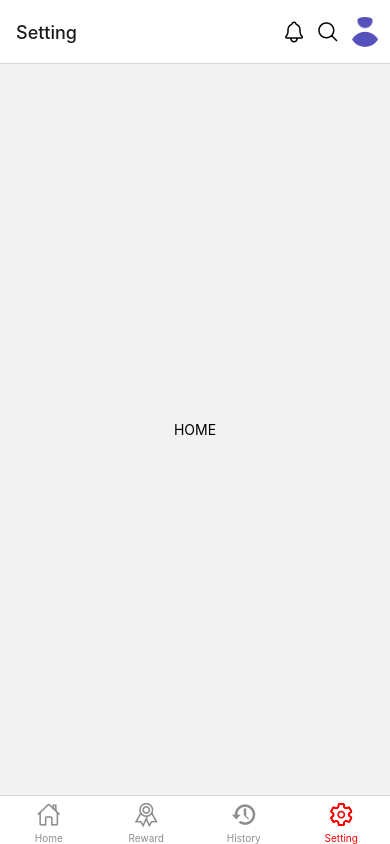
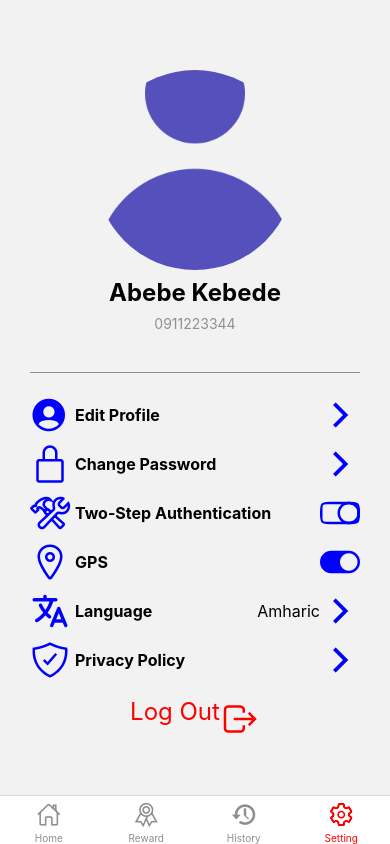
Before and after one commit to DagimAsnake/WayBill, a React Native app: screen /Setting in a window 390 px wide. Built offline with nearby package versions, Linux system fonts and the light colour scheme.

Commit message:
finishing setting screen

```diff
--- a/App.js
+++ b/App.js
@@ -68,6 +68,7 @@ function BottomNav() {
       />
       <BottomTab.Screen name='Setting' component={SettingCon}
          options={{
+            headerShown: false,
             tabBarIcon: ({color, size}) => (
               <Ionicons name="settings-outline" size={size} color={color} />
             )
@@ -85,7 +86,7 @@ export default function App() {
       {/* <AuthStack />   */}
       {/* After Authentication */}
       <Stack.Navigator>
-        <Stack.Screen name="BottomNav" component={BottomNav} options={{ headerShown: false }} />
+          <Stack.Screen name="BottomNav" component={BottomNav} options={{ headerShown: false }} />
       </Stack.Navigator>
   </NavigationContainer>
   );
--- a/components/Controller/VideoFrame.js
+++ b/components/Controller/VideoFrame.js
@@ -53,10 +53,10 @@ function VideoFrame() {
             <View style={styles.viewContainer}>
                 <Text style={styles.videos}>Videos</Text>
                 <View style={styles.viewIcon}>
-                    <Pressable onPress={scrollToFirstItem}>
+                    <Pressable onPress={scrollToFirstItem} style={({pressed}) => [styles.pressesd, styles.circle]} >
                         <Ionicons name="chevron-back-sharp" size={32} color="black" />
                     </Pressable>
-                    <Pressable onPress={scrollToLastItem}>
+                    <Pressable onPress={scrollToLastItem}  style={({pressed}) => [styles.pressesd, styles.circle]} >
                         <Ionicons name="chevron-forward-sharp" size={32} color="black" />
                     </Pressable>
                 </View>
@@ -69,6 +69,9 @@ function VideoFrame() {
 export default VideoFrame
 
 const styles = StyleSheet.create({
+    pressesd: {
+        opacity: 0.7
+    },
     root: {
         flex: 1
     },
@@ -79,10 +82,15 @@ const styles = StyleSheet.create({
     },
     viewIcon: {
         flexDirection: "row",
-        marginRight: 10
+        marginRight: 10,
     },
     videos: {
         fontSize: 24,
         fontWeight: "bold"
+    },
+    circle: {
+        borderRadius: 16,
+        backgroundColor: "#909090",
+        marginLeft: 5
     }
 })
--- /dev/null
+++ b/components/Setting/Header.js
@@ -0,0 +1,41 @@
+import { View, Image, StyleSheet, Text } from "react-native"
+
+function Header() {
+    return(
+        <View style={styles.container}>
+            <Image source={require("../../assets/user-icon.png")} style={styles.image} />
+            <View>
+                <Text style={styles.name}>Abebe Kebede</Text>
+                <Text style={styles.phone}>0911223344</Text>
+            </View>
+        </View>
+    )
+}
+
+export default Header
+
+const styles = StyleSheet.create({
+    container: {
+        // flex: 1,
+        alignItems: "center",
+        borderColor: "#909090",
+        borderBottomWidth: 1,
+        margin: 20,
+        paddingBottom: 40
+    },
+    image: {
+        width: 200,
+        height: 200,
+        borderRadius: 100,
+    },
+    name: {
+        textAlign: "center",
+        fontSize: 24,
+        fontWeight: "bold",
+        padding: 8,
+    },
+    phone: {
+        textAlign: "center",
+        color: "#909090"
+    }
+  });
--- /dev/null
+++ b/components/Setting/Logout.js
@@ -0,0 +1,26 @@
+import { View, Text, StyleSheet } from "react-native"
+import { Ionicons } from '@expo/vector-icons';
+
+function Logout() {
+    return(
+        <View style={styles.container}>
+            <Text style={styles.text}>Log Out</Text>
+            <Ionicons name="log-out-outline" size={40} color="red" />
+        </View>
+    )
+}
+
+export default Logout
+
+const styles = StyleSheet.create({
+    container: {
+        flexDirection: "row",
+        justifyContent: "center",
+        marginTop: 10,
+    },
+    text: {
+        color: "red",
+        fontSize: 24,
+        fontWeight: "bolc"
+    }
+})
--- /dev/null
+++ b/components/Setting/SettingIcon.js
@@ -0,0 +1,59 @@
+import { useState } from "react";
+import { View, Text, StyleSheet, Pressable } from "react-native"
+import { Ionicons } from '@expo/vector-icons';
+import { useNavigation } from '@react-navigation/native';
+
+function SettingIcon({icon, text, nextIcon}) {
+    const navigation = useNavigation();
+
+    const [isToggled, setIsToggled] = useState(false);
+
+    const handlePress = () => {
+        if (text === 'GPS') {
+            setIsToggled(!isToggled);
+        }
+      };
+
+    return(
+        <Pressable onPress={handlePress} style={styles.pressable}>
+            <View style={styles.container}>
+                    <View style={styles.view}>
+                        <Ionicons name={icon} size={40} color="blue" />
+                        <Text style={styles.text}>{text}</Text>
+                    </View>
+                    <View style={styles.view}>
+                        <Text style={styles.textLanguage}>{text === "Language" ? "Amharic" : ""}</Text>
+                        <Ionicons name={nextIcon} size={40} color="blue" />
+                    </View>
+            </View>
+        </Pressable>
+    )
+}
+
+export default SettingIcon
+
+const styles = StyleSheet.create({
+    container: {
+        flex: 1,
+        flexDirection: "row",
+        justifyContent: "space-between",
+        marginHorizontal: 20,
+        marginBottom: 5
+    },
+    view: {
+        flexDirection: "row",
+        alignItems: "center"
+    },
+    text: {
+        marginLeft: 5,
+        fontSize: 16,
+        fontWeight: "bold"
+    },
+    textLanguage: {
+        marginLeft: 5,
+        fontSize: 16,
+    },
+    pressable: {
+        flex: 1
+      }
+})
--- /dev/null
+++ b/components/Setting/SettingLists.js
@@ -0,0 +1,56 @@
+import { View, FlatList } from "react-native"
+
+import SettingIcon from "./SettingIcon"
+
+const iconLists = [
+    {
+        icon: "md-person-circle-sharp",
+        text: "Edit Profile",
+        nextIcon: "chevron-forward-sharp",
+        id: "1"
+    },
+    {
+        icon: "lock-closed-outline",
+        text: "Change Password",
+        nextIcon: "chevron-forward-sharp",
+        id: "2"
+    },
+    {
+        icon: "construct-outline",
+        text: "Two-Step Authentication",
+        nextIcon: "md-toggle-outline",
+        id: "3"
+    },
+    {
+        icon: "md-location-outline",
+        text: "GPS",
+        nextIcon: "md-toggle",
+        id: "4"
+    },
+    {
+        icon: "language",
+        text: "Language",
+        nextIcon: "chevron-forward-sharp",
+        id: "5"
+    },
+    {
+        icon: "shield-checkmark-outline",
+        text: "Privacy Policy",
+        nextIcon: "chevron-forward-sharp",
+        id: "6"
+    },
+]
+
+function renderIconListItem (itemData) {
+    return <SettingIcon {...itemData.item} />
+}
+
+function SettingLists() {
+    return(
+        <View>
+            <FlatList data={iconLists} renderItem={renderIconListItem} keyExtractor={(item) => item.id} />
+        </View>
+    )
+}
+
+export default SettingLists
--- a/screens/Control/SettingCon.js
+++ b/screens/Control/SettingCon.js
@@ -1,9 +1,15 @@
 import { View, Text, StyleSheet } from "react-native"
+
+import Header from "../../components/Setting/Header"
+import SettingLists from "../../components/Setting/SettingLists"
+import Logout from "../../components/Setting/Logout"
 
 function SettingCon() {
     return(
         <View style={styles.center}>
-            <Text>HOME</Text>
+            <Header />
+            <SettingLists />
+            <Logout />
         </View>
     )
 }
@@ -13,7 +19,7 @@ export default SettingCon
 const styles = StyleSheet.create({
     center: {
         flex: 1,
-         justifyContent: "center",
-         alignItems: "center"
+        margin: 10,
+        marginTop: 50,
     }
 })
```
